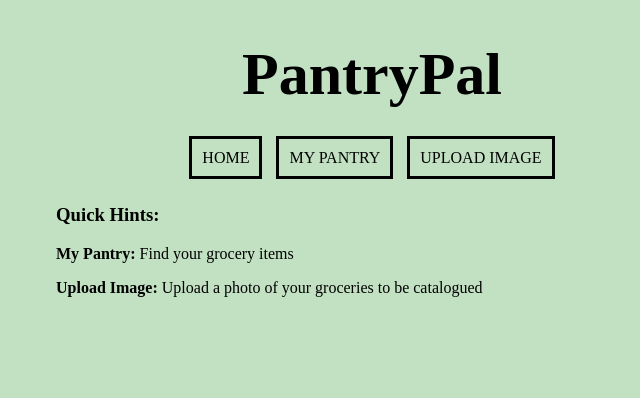
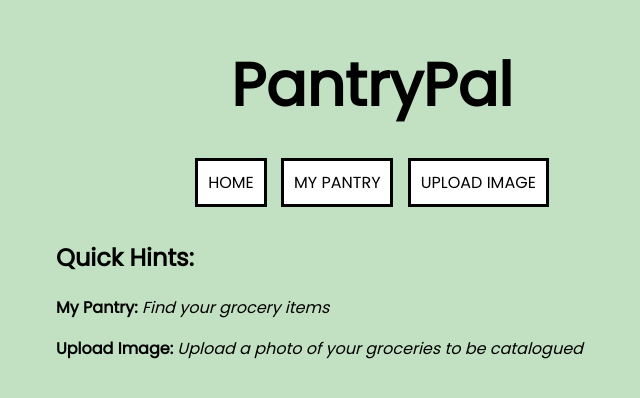
Before and after one commit to slitechs/HackMcWiCS-2023, a Flask app: page / in a window 1280 px wide. Shown: the top 398 px of the page, without its empty margins (268-908 px from the left). Run offline with Flask 2, Linux system fonts and the light colour scheme; parts of the project's set-up code (start-up, migrations or seed data) failed here and were passed over.

Commit message:
Frontend changes

```diff
--- a/static/style.css
+++ b/static/style.css
@@ -9,6 +9,7 @@ h1 {
 
 body {
     background-color: #C2E1C2;
+    font-family: Poppins;
 }
 
 a.link {
@@ -18,9 +19,10 @@ a.link {
     padding: 10px;
     margin: 5px;
     color: black;
+    background-color: white;
 }
 
-.homepage-text {
+.content {
     margin: auto;
     width: 50%;
 }
--- a/templates/index.html
+++ b/templates/index.html
@@ -6,7 +6,11 @@
         <meta http-equiv="X-UA-Compatible" content="IE=edge">
         <meta name="viewport" content="width=device-width, initial-scale=1">
 
+
         <title>PantryPal</title>
+
+        <link rel="stylesheet" href="https://fonts.googleapis.com/css2?family=Poppins">
+
 
         <!-- import the webpage's stylesheet -->
         <link rel="stylesheet" href="/static/style.css">
@@ -31,10 +35,10 @@
 
         <br>
 
-        <div class='homepage-text'>
-            <h3>Quick Hints:</h3>
-            <p><b>My Pantry:</b> Find your grocery items</p>
-            <p><b>Upload Image:</b> Upload a photo of your groceries to be catalogued</p>
+        <div class='content'>
+            <h2>Quick Hints:</h2>
+            <p><b>My Pantry:</b> <i>Find your grocery items</i></p>
+            <p><b>Upload Image:</b> <i>Upload a photo of your groceries to be catalogued</i></p>
         </div>
 
     </body>
```
Also changed, not shown: templates/pantry.html (+11 -3 lines), templates/upload.html (+14 -5 lines), uploads/IMG_3778.jpeg (added).
